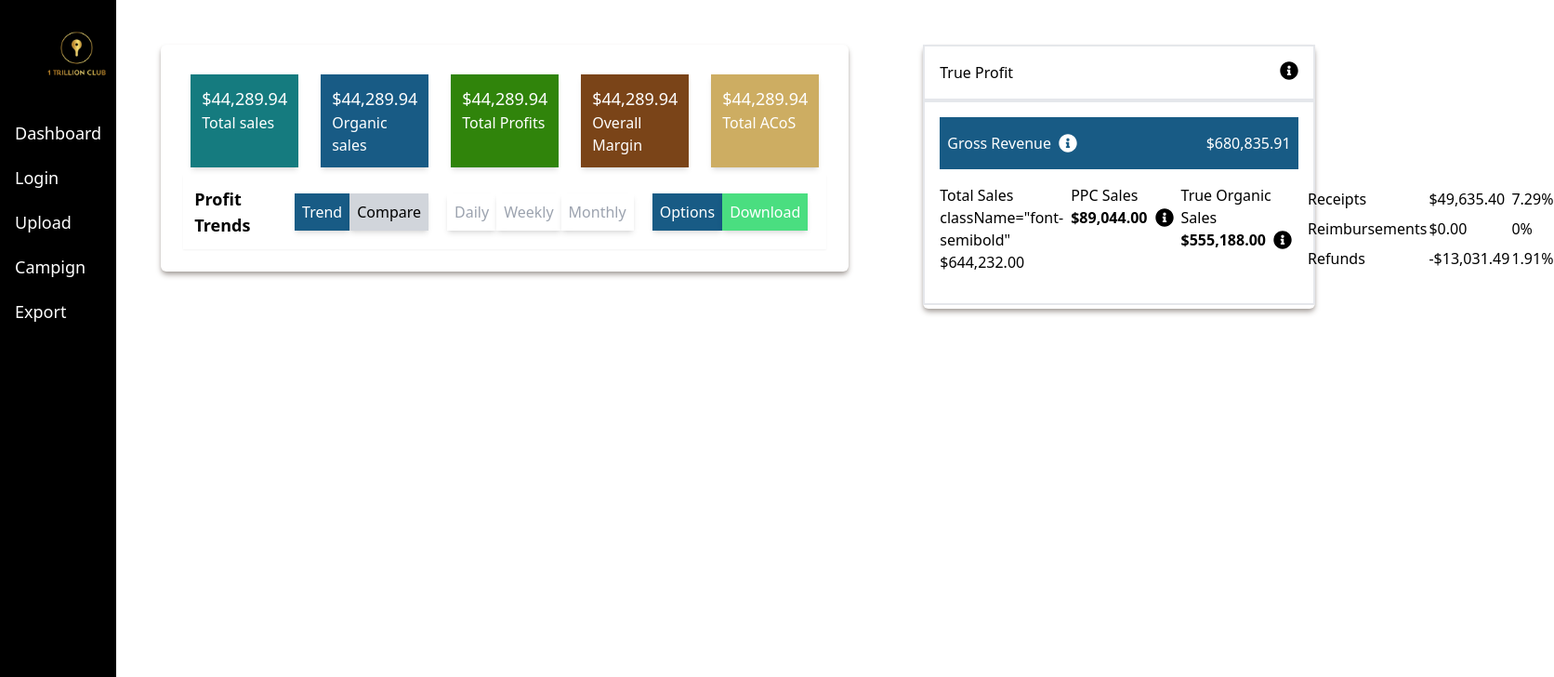
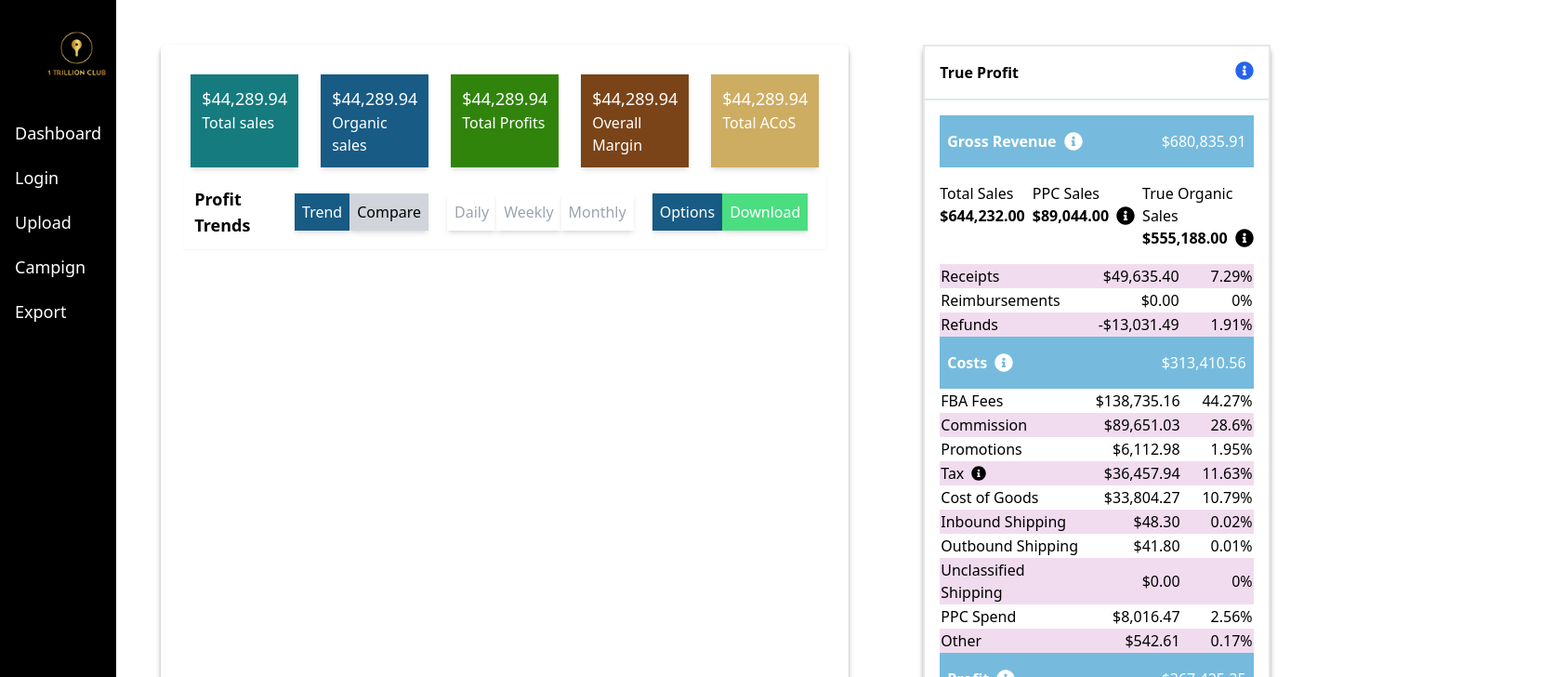
Before and after one commit to Kokatesrushti/Onetrillionfrontend, a React (Create React App) app: page /dashboard in a window 1280 px wide. Shown: the top 728 px of the page at 93% size, 1672 px wide, since content can reach past the window. Built offline with nearby package versions, Linux system fonts and the light colour scheme.

Commit message:
true profit

```diff
--- a/src/Pages/TrueProfit.js
+++ b/src/Pages/TrueProfit.js
@@ -1,24 +1,23 @@
 import React from "react";
-import {FaInfoCircle} from "react-icons/fa"
+import { FaInfoCircle } from "react-icons/fa"
 
 const TrueProfit = () => {
   return (
     <div>
-    <div className="flex justify-between border-2 px-4 py-4">
-        <div className="">
+      <div className="flex justify-between border-t-2 border-l-2 border-r-2 px-4 py-4">
+        <div className="font-semibold">
           True Profit
         </div>
-
-          <FaInfoCircle size={20}/>
+        <FaInfoCircle size={20} style={{ color: '#2664eb' }}/>
 
       </div>
 
       <div className="px-4 py-4 border-2">
 
 
-      <div className="flex justify-between bg-[#185B85] px-2 py-4 text-white">
-        <div className="flex gap-2 items-center">
-          Gross Revenue <FaInfoCircle size={20}/>
+        <div className="flex justify-between bg-[#76bbdd] px-2 py-4 text-white">
+          <div className="flex gap-2 items-center font-semibold">
+            Gross Revenue <FaInfoCircle size={20} />
           </div>
           <div className="">
             $680,835.91
@@ -29,11 +28,11 @@ const TrueProfit = () => {
 
           <div>
             <div>
-            Total Sales          </div>
-          <div>
- className="font-semibold"
-
-$644,232.00          </div>
+              Total Sales
+            </div>
+            <div className="font-semibold">
+              $644,232.00
+            </div>
           </div>
 
 
@@ -42,7 +41,7 @@ $644,232.00          </div>
               PPC Sales
             </div>
             <div className="flex gap-2 items-center font-semibold">
-            $89,044.00 <FaInfoCircle size={20}/>
+              $89,044.00 <FaInfoCircle size={20} />
             </div>
           </div>
 
@@ -51,31 +50,118 @@ $644,232.00          </div>
               True Organic Sales
             </div>
             <div className="flex gap-2 items-center font-semibold">
-            $555,188.00 <FaInfoCircle size={20}/>
+              $555,188.00 <FaInfoCircle size={20} />
             </div>
           </div>
-          <div></div>
-      <table class="table-auto">
+        </div>
+
+        <table className="w-full">
+
           <tbody>
-          <tr>
-            <td>Receipts</td>
-            <td>$49,635.40</td>
-            <td>7.29%</td>
+
+            <tr className="w-full bg-[#f1dcef]">
+              <td className="w-2/5">Receipts</td>
+              <td className="w-1/5 text-right">$49,635.40</td>
+              <td className="w-1/5 text-right">7.29%</td>
             </tr>
+
             <tr>
               <td>Reimbursements</td>
-            <td>$0.00</td>
-            <td>0%</td>
+              <td className="text-right">$0.00</td>
+              <td className="text-right">0%</td>
             </tr>
-          <tr>
+
+            <tr className="bg-[#f1dcef]">
               <td>Refunds</td>
-            <td>-$13,031.49</td>
-            <td>1.91%</td>
+              <td className="text-right">-$13,031.49</td>
+              <td className="text-right">1.91%</td>
             </tr>
+
           </tbody>
         </table>
 
+        <div className="flex justify-between bg-[#76bbdd] px-2 py-4 text-white">
+          <div className="flex gap-2 items-center font-semibold">
+            Costs <FaInfoCircle size={20} />
+          </div>
+          <div className="">
+            $313,410.56
+          </div>
+        </div>
 
+        <table className="w-full">
+          <tbody>
+
+            <tr className="w-full">
+              <td className="w-2/5">FBA Fees</td>
+              <td className="w-1/5 text-right">$138,735.16</td>
+              <td className="w-1/5 text-right">44.27%</td>
+            </tr>
+
+            <tr className="bg-[#f1dcef]">
+              <td>Commission</td>
+              <td className="text-right">$89,651.03</td>
+              <td className="text-right">28.6%</td>
+            </tr>
+
+            <tr>
+              <td>Promotions</td>
+              <td className="text-right">$6,112.98</td>
+              <td className="text-right">1.95%</td>
+            </tr>
+
+            <tr className="bg-[#f1dcef]">
+              <td className="flex items-center gap-2">Tax <FaInfoCircle size={16} /></td>
+              <td className="text-right">$36,457.94</td>
+              <td className="text-right">11.63%</td>
+            </tr>
+
+            <tr>
+              <td>Cost of Goods</td>
+              <td className="text-right">$33,804.27</td>
+              <td className="text-right">10.79%</td>
+            </tr>
+
+            <tr className="bg-[#f1dcef]">
+              <td>Inbound Shipping</td>
+              <td className="text-right">$48.30</td>
+              <td className="text-right">0.02%</td>
+            </tr>
+
+            <tr>
+              <td className="">Outbound Shipping</td>
+              <td className="text-right">$41.80</td>
+              <td className="text-right">0.01%</td>
+            </tr>
+
+            <tr className="bg-[#f1dcef]">
+              <td>Unclassified Shipping</td>
+              <td className="text-right">$0.00</td>
+              <td className="text-right">0%</td>
+            </tr>
+
+            <tr>
+              <td>PPC Spend</td>
+              <td className="text-right">$8,016.47</td>
+              <td className="text-right">2.56%</td>
+            </tr>
+
+            <tr className="bg-[#f1dcef]">
+              <td>Other</td>
+              <td className="text-right">$542.61</td>
+              <td className="text-right">0.17%</td>
+            </tr>
+
+          </tbody>
+        </table>
+
+        <div className="flex justify-between bg-[#76bbdd] px-2 py-4 text-white">
+          <div className="flex gap-2 items-center font-semibold">
+            Profit <FaInfoCircle size={20} />
+          </div>
+          <div className="">
+            $367,425.35
+          </div>
         </div>
 
       </div>
```
Lines whose indentation alone changed are shown as unchanged.
